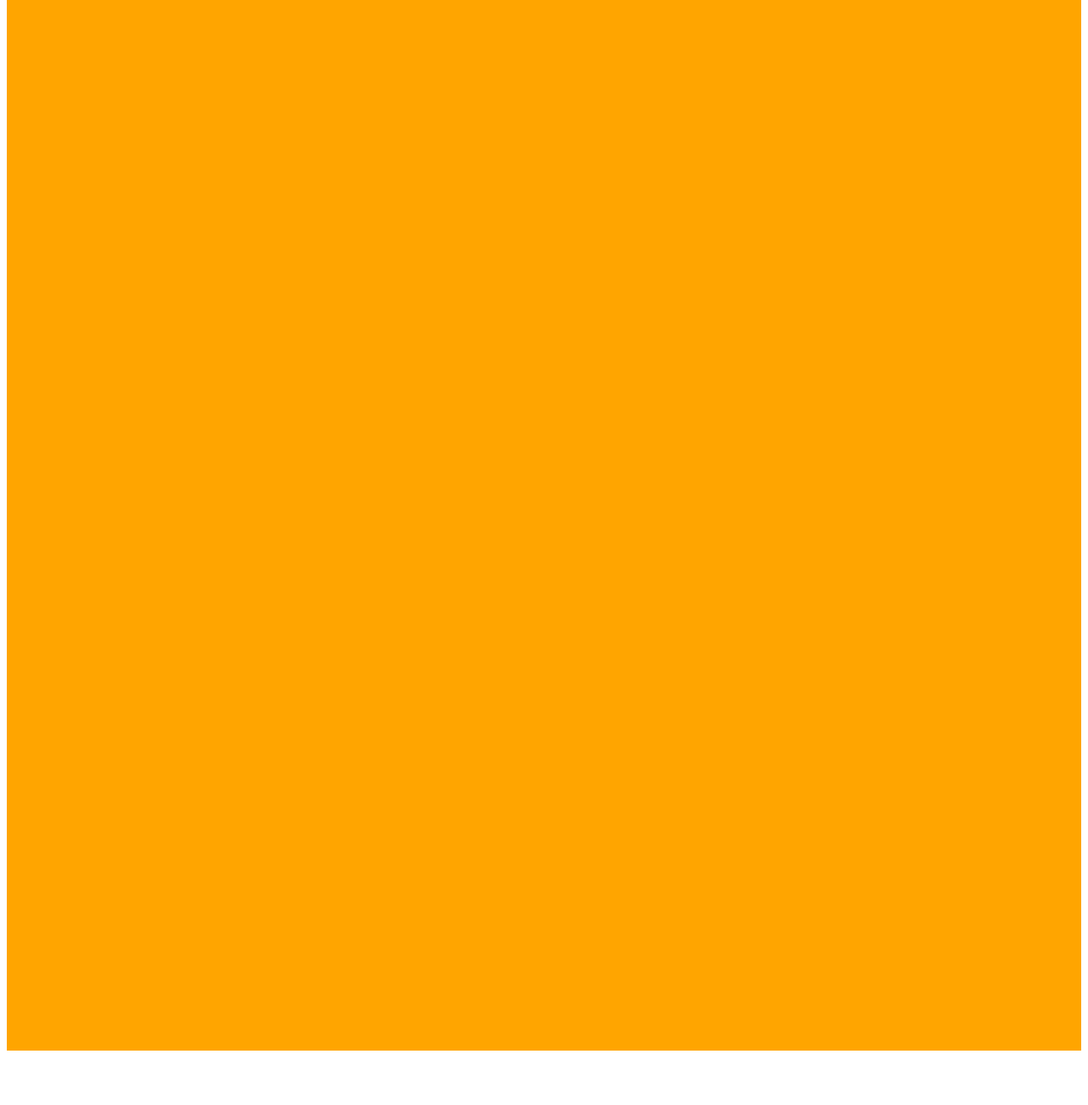
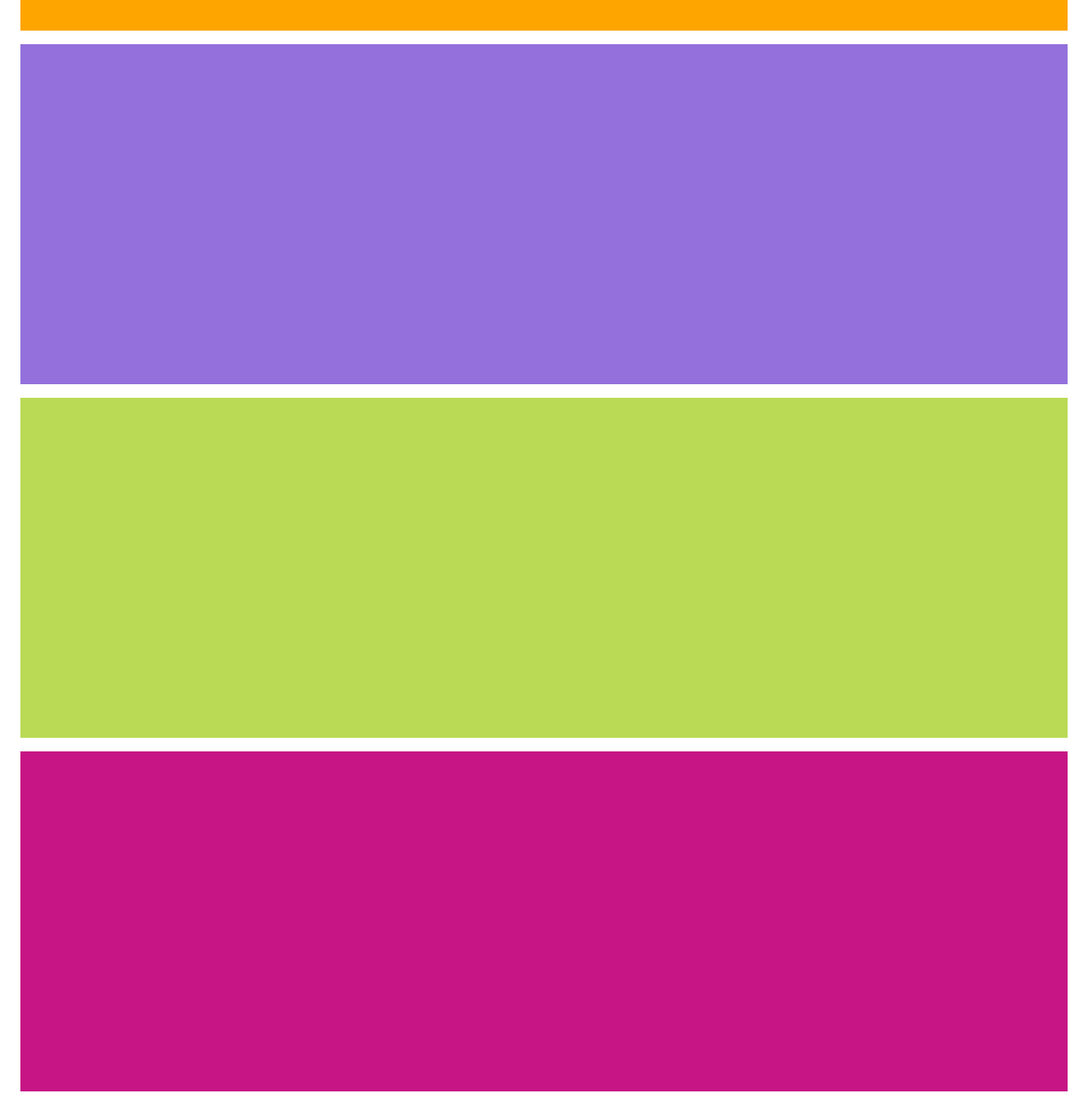
Before and after one commit to MarkJamesHoward/ScrollToTop, a website: page demo/index.html in a window 1280 px wide. Shown: the part 423-1723 px from the top of the page at 85% size. Before the commit the page ends 1667 px from the top, so only its background shows below. Drawn offline with Linux system fonts and the light colour scheme.

Commit message:
updated demo visuals

```diff
--- a/demo/index.html
+++ b/demo/index.html
@@ -9,9 +9,25 @@
 
     <title>scroll-to-top demo</title>
     <style>
-      .container {
-        height: 200vh;
+      .container1 {
+        height: 50vh;
         background: orange;
+        margin: 1rem;
+      }
+      .container2 {
+        height: 50vh;
+        background: mediumpurple;
+        margin: 1rem;
+      }
+      .container3 {
+        height: 50vh;
+        background: #bada55;
+        margin: 1rem;
+      }
+      .container4 {
+        height: 50vh;
+        background: mediumvioletred;
+        margin: 1rem;
       }
 
       body,
@@ -25,7 +41,10 @@
   <body>
     <div class="vertical-section-container centered">
       <h3>Basic scroll-to-top demo</h3>
-      <div class="container"></div>
+      <div class="container1"></div>
+      <div class="container2"></div>
+      <div class="container3"></div>
+      <div class="container4"></div>
       <scroll-to-top-wc enabled></scroll-to-top-wc>
     </div>
   </body>
```
